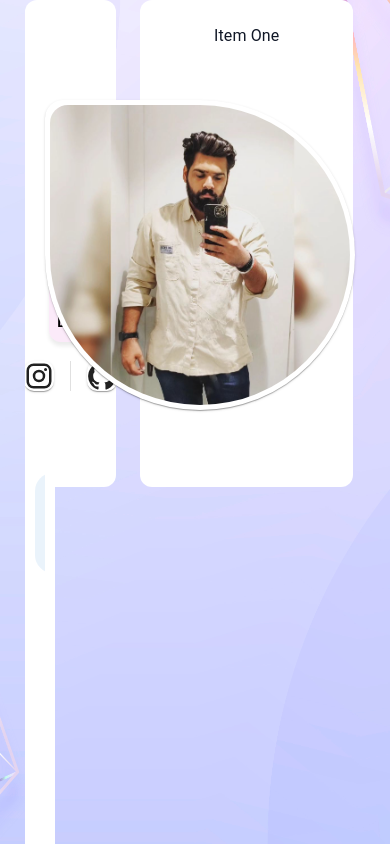
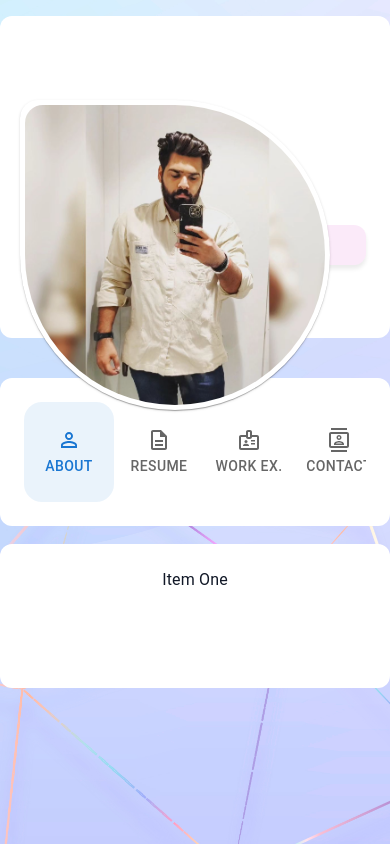
Before and after one commit to ParySharma/parth_pofolio, a Next.js app: page /home in a window 390 px wide. Shown: the top 844 px of the page. Built offline with nearby package versions, Linux system fonts and the light colour scheme.

Commit message:
Responsive

```diff
--- a/src/app/components/Card/index.tsx
+++ b/src/app/components/Card/index.tsx
@@ -1,24 +1,25 @@
-import React from "react";
-import styled from "styled-components";
-import CircularProgress from "@mui/material/CircularProgress";
-import { Card } from "@mui/material";
+import React from 'react';
+import styled from 'styled-components';
+import CircularProgress from '@mui/material/CircularProgress';
+import { Card } from '@mui/material';
 
 interface CardProps {
   children: React.ReactNode;
-    className?:any,
+  className?: any;
   height?: string;
   width?: string;
   marginLeft?: string;
   backgroundColor?: string;
   borderColor?: string;
   textColor?: string;
+  overflow?: string;
   radius?: number;
   fontSize?: number;
   marginTop?: number;
   ml?: number;
-    boxShadow?:any,
+  boxShadow?: any;
   padding?: number;
-    mb?: number;
+  mb?: any;
   darkMode?: boolean;
   loading?: boolean;
   startIcon?: React.ReactNode;
@@ -28,17 +29,28 @@ interface CardProps {
 // Styled Card component
 const CardWrapper = styled(Card)<CardProps>`
   &&.MuiCard-root {
-    height: ${({ height }) => height || '100'}%;
+    height: ${({ height }) => height || '100%'};
     width: ${({ width }) => width}%;
     margin-bottom: ${({ mb }) => mb || 24}px;
-    background-color: ${({ darkMode, backgroundColor }) => darkMode ? '#333' : backgroundColor || '#fff'}; // Change background color based on darkMode
+    background-color: ${({ darkMode, backgroundColor }) =>
+      darkMode
+        ? '#333'
+        : backgroundColor ||
+          '#fff'}; // Change background color based on darkMode
     border-color: ${({ borderColor }) => borderColor || 'none'};
-    color: ${({ darkMode, textColor }) => darkMode ? '#fff' : textColor || '#111827'}; // Change text color based on darkMode
+    color: ${({ darkMode, textColor }) =>
+      darkMode
+        ? '#fff'
+        : textColor || '#111827'}; // Change text color based on darkMode
     border-radius: ${({ radius }) => radius || 12}px;
     font-size: ${({ fontSize }) => fontSize || 18}px;
     margin-top: ${({ marginTop }) => marginTop || 0}px;
     margin-left: ${({ ml }) => ml || 0}px;
-    box-shadow: ${({ boxShadow, darkMode })=> boxShadow || (darkMode ? '0 4px 4px 0 #00000014' : 'none')}; // Change box-shadow based on darkMode
+    box-shadow: ${({ boxShadow, darkMode }) =>
+      boxShadow ||
+      (darkMode
+        ? '0 4px 4px 0 #00000014'
+        : 'none')}; // Change box-shadow based on darkMode
     padding: ${({ padding }) => padding || 24}px;
   }
 `;
@@ -51,6 +63,7 @@ const CardStyled: React.FC<CardProps> = ({
   marginLeft,
   backgroundColor,
   borderColor,
+  overflow,
   textColor,
   radius,
   loading,
@@ -61,7 +74,7 @@ const CardStyled: React.FC<CardProps> = ({
   ml,
   padding,
   children,
-    darkMode // Added darkMode prop
+  darkMode, // Added darkMode prop
 }) => {
   return (
     <CardWrapper
@@ -73,6 +86,7 @@ const CardStyled: React.FC<CardProps> = ({
       borderColor={borderColor}
       textColor={textColor}
       radius={radius}
+      overflow={overflow}
       fontSize={fontSize}
       marginTop={marginTop}
       ml={ml}
@@ -81,7 +95,7 @@ const CardStyled: React.FC<CardProps> = ({
       darkMode={darkMode} // Passed darkMode prop to styled component
     >
       {loading ? (
-                <CircularProgress size={20} color="inherit" />
+        <CircularProgress size={20} color='inherit' />
       ) : (
         <>
           {startIcon && startIcon}
--- a/src/app/globals.css
+++ b/src/app/globals.css
@@ -29,6 +29,9 @@ body.DarkMode{
 .tabsss>div> .MuiTabs-indicator{
   display: none;
 }
+.MuiTabs-flexContainer{
+ overflow: auto !important;
+}
 .RightTabs{
   height: 100px;
   border-radius: 18px !important;
--- a/src/app/home/contents/LeftContent/index.tsx
+++ b/src/app/home/contents/LeftContent/index.tsx
@@ -11,8 +11,7 @@ import Image from 'next/image';
 interface Props {
   darkMode: any;
 }
-const Item = styled(Paper)(({ theme }) => ({
-}));
+const Item = styled(Paper)(({ theme }) => ({}));
 const LeftContent: React.FC<Props> = ({ darkMode }) => {
   return (
     <div style={{ textAlign: 'center' }}>
@@ -25,29 +24,79 @@ const LeftContent: React.FC<Props> = ({ darkMode }) => {
           borderRadius: '18px 50% 50% 50%',
           marginLeft: '-4px',
           height: '300px',
-          color: darkMode ? 'white' : 'black',
+          color: darkMode ? '#fff' : 'black',
         }}
       >
-        <Image src="/assets/profilePiture.png" width='300' height='300'  style={{ borderRadius: '18px 50% 50% 50%' }} alt="" />
+        <Image
+          src='/assets/profilePiture.png'
+          width='300'
+          height='300'
+          style={{ borderRadius: '18px 50% 50% 50%' }}
+          alt=''
+        />
       </Card>
 
-      <Box sx={{ height: '140px', backgroundColor: darkMode ? '#333' : '#fff' }}></Box>
-      <Box sx={{ textAlign: '-webkit-center' }} >
-        <Typography sx={{ fontSize: '30px', fontWeight: '600' }}>Parth Sharma</Typography>
-        <LabelTool width={50} darkMode={darkMode} >
-          <Typography sx={{ fontSize: '16px', fontWeight: '500' }}>
+      <Box
+        sx={{ height: '140px', backgroundColor: darkMode ? '#333' : '#fff' }}
+      ></Box>
+      <Box sx={{ textAlign: '-webkit-center' }}>
+        <Typography sx={{ fontSize: '30px', fontWeight: '600' }}>
+          Parth Sharma
+        </Typography>
+        <LabelTool width={50} darkMode={darkMode}>
+          <Typography
+            sx={{
+              fontSize: '16px',
+              fontWeight: '600',
+              letterSpacing: '2.5px',
+              color: darkMode ? '#fff' : '#000',
+            }}
+          >
             Front-End Dev.
           </Typography>
         </LabelTool>
         <Stack
-          direction="row"
+          direction='row'
           justifyContent='center'
-          divider={<Divider orientation="vertical" flexItem />}
-          spacing={2}>
-          <Item sx={{height:'30px', backgroundColor: darkMode ? '#1976d2' : '#fff', borderRadius:'10px'}}><FacebookIcon sx={{fontSize:'30px'}} /></Item>
-          <Item sx={{height:'30px', backgroundColor: darkMode ? '#1976d2' : '#fff', borderRadius:'10px'}}><InstagramIcon sx={{fontSize:'30px'}} /> </Item>
-          <Item sx={{height:'30px', backgroundColor: darkMode ? '#1976d2' : '#fff', borderRadius:'10px'}}><GitHubIcon sx={{fontSize:'30px'}} /> </Item>
-          <Item sx={{height:'30px', backgroundColor: darkMode ? '#1976d2' : '#fff', borderRadius:'10px'}}><LinkedInIcon sx={{fontSize:'30px'}} /> </Item>
+          divider={<Divider orientation='vertical' flexItem />}
+          spacing={2}
+        >
+          <Item
+            sx={{
+              height: '30px',
+              backgroundColor: darkMode ? '#1976d2' : '#fff',
+              borderRadius: '10px',
+            }}
+          >
+            <FacebookIcon sx={{ fontSize: '30px' }} />
+          </Item>
+          <Item
+            sx={{
+              height: '30px',
+              backgroundColor: darkMode ? '#1976d2' : '#fff',
+              borderRadius: '10px',
+            }}
+          >
+            <InstagramIcon sx={{ fontSize: '30px' }} />{' '}
+          </Item>
+          <Item
+            sx={{
+              height: '30px',
+              backgroundColor: darkMode ? '#1976d2' : '#fff',
+              borderRadius: '10px',
+            }}
+          >
+            <GitHubIcon sx={{ fontSize: '30px' }} />{' '}
+          </Item>
+          <Item
+            sx={{
+              height: '30px',
+              backgroundColor: darkMode ? '#1976d2' : '#fff',
+              borderRadius: '10px',
+            }}
+          >
+            <LinkedInIcon sx={{ fontSize: '30px' }} />{' '}
+          </Item>
         </Stack>
       </Box>
     </div>
--- a/src/app/home/page.tsx
+++ b/src/app/home/page.tsx
@@ -1,5 +1,5 @@
 'use client';
-import React, { useState } from 'react';
+import React, { useEffect, useState } from 'react';
 import CardStyled from '../components/Card';
 import { Box, Grid, Tab, Tabs, Typography } from '@mui/material';
 import PersonOutlineOutlinedIcon from '@mui/icons-material/PersonOutlineOutlined';
@@ -44,48 +44,29 @@ function a11yProps(index: number) {
 
 const HomePage = ({ darkMode }: any) => {
   const [value, setValue] = useState(0);
+  const [mobile, setMobile] = useState(false);
 
+  useEffect(() => {
+    const mobile = window.innerWidth < 900;
+    setMobile(mobile);
+    window.addEventListener('resize', () => {
+      setMobile(window.innerWidth < 900);
+    });
+  }, []);
   const handleChange = (event: any, newValue: number) => {
     setValue(newValue);
   };
-
+  const TabView = ({ tabtype }: any) => {
     return (
-    <div>
-      <Grid
-        container
-        style={{ gap: '24px', width: 'auto', marginLeft: '25px' }}
+      <CardStyled
+        darkMode={darkMode}
+        overflow='auto'
+        height={mobile ? 'auto' : ''}
+        mb={mobile ? 2 : ''}
       >
-        <Grid item xs={3}>
-          <CardStyled darkMode={darkMode}>
-            <LeftContent darkMode={darkMode} />
-          </CardStyled>
-        </Grid>
-        <Grid item xs={7}>
-          <CardStyled darkMode={darkMode}>
-            <Box>
-              <TabPanel value={value} index={0}>
-                Item One
-              </TabPanel>
-              <TabPanel value={value} index={1}>
-                Item Two
-              </TabPanel>
-              <TabPanel value={value} index={2}>
-                Item Three
-              </TabPanel>
-              <TabPanel value={value} index={3}>
-                Item Four
-              </TabPanel>
-              <TabPanel value={value} index={4}>
-                Item Five
-              </TabPanel>
-            </Box>
-          </CardStyled>
-        </Grid>
-        <Grid item xs={1}>
-          <CardStyled darkMode={darkMode} padding={10}>
         <Tabs
           className='tabsss'
-              orientation='vertical'
+          orientation={tabtype}
           value={value}
           onChange={handleChange}
         >
@@ -126,7 +107,57 @@ const HomePage = ({ darkMode }: any) => {
           />
         </Tabs>
       </CardStyled>
+    );
+  };
+  return (
+    <div>
+      <Grid
+        container
+        columns={{ xs: 4, sm: 8, md: 12 }}
+        spacing={2}
+        marginBottom={10}
+      >
+        <Grid item xs={12} sm={12} md={0.2}></Grid>
+        <Grid item xs={12} sm={12} md={3}>
+          <CardStyled darkMode={darkMode} height={mobile ? 'auto' : ''}>
+            <LeftContent darkMode={darkMode} />
+          </CardStyled>
         </Grid>
+        {mobile ? (
+          <Grid item xs={4} sm={12} md={1}>
+            <TabView tabtype='horizontal' />
+          </Grid>
+        ) : (
+          ''
+        )}
+        <Grid item xs={12} sm={12} md={7}>
+          <CardStyled darkMode={darkMode}>
+            <Box>
+              <TabPanel value={value} index={0}>
+                Item One
+              </TabPanel>
+              <TabPanel value={value} index={1}>
+                Item Two
+              </TabPanel>
+              <TabPanel value={value} index={2}>
+                Item Three
+              </TabPanel>
+              <TabPanel value={value} index={3}>
+                Item Four
+              </TabPanel>
+              <TabPanel value={value} index={4}>
+                Item Five
+              </TabPanel>
+            </Box>
+          </CardStyled>
+        </Grid>
+        {!mobile ? (
+          <Grid item xs={12} sm={12} md={1.5}>
+            <TabView tabtype='vertical' />
+          </Grid>
+        ) : (
+          ''
+        )}
       </Grid>
     </div>
   );
```
Lines whose indentation alone changed are shown as unchanged.
